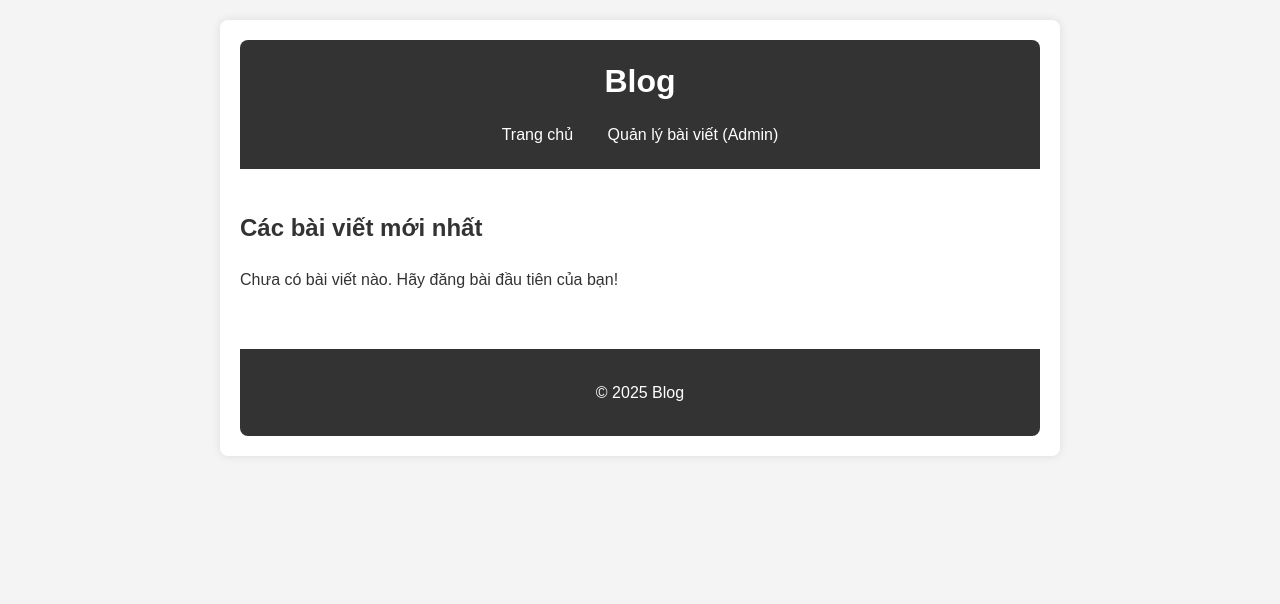
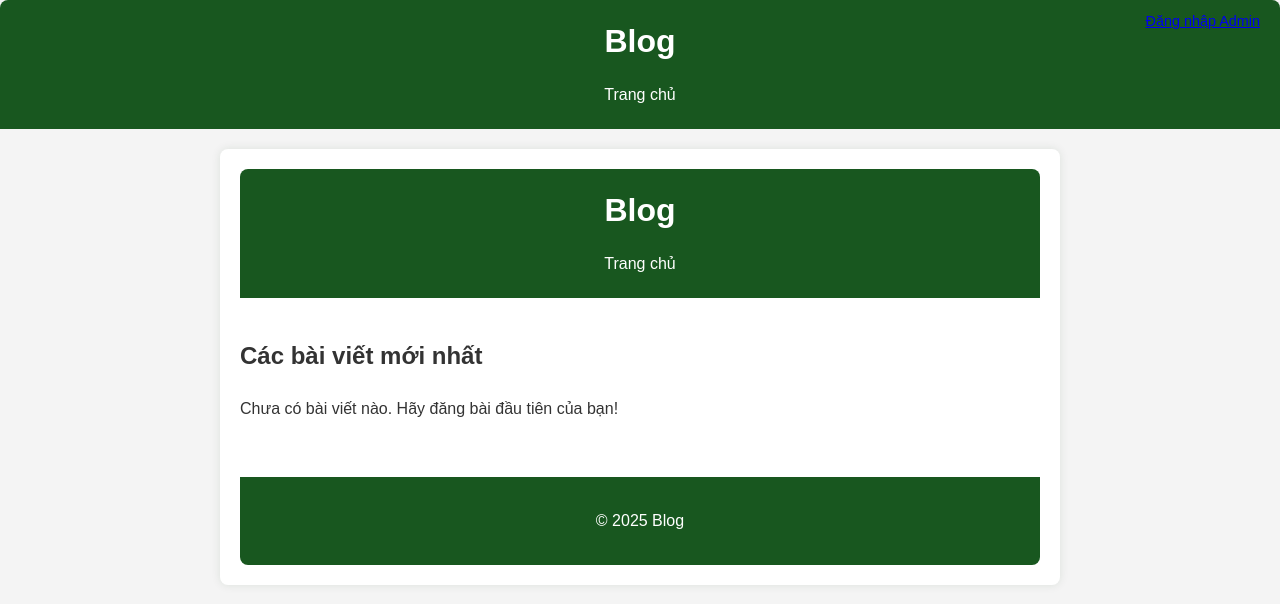
Before and after one commit to Hhao04/Blog, a PHP site: page / in a window 1280 px wide. Shown: the top 604 px of the page. Run offline with PHP 8.4, Linux system fonts and the light colour scheme; data that the repository does not hold is empty.

Commit message:
Cập nhật index.php và thêm chức năng đăng nhập admin

```diff
--- a/index.php
+++ b/index.php
@@ -14,16 +14,33 @@ $result = $conn->query($sql);
 <head>
     <meta charset="UTF-8">
     <meta name="viewport" content="width=device-width, initial-scale=1.0">
-    <title>Blog Đơn Giản Của Tôi</title>
+    <title>Blog Của Tôi</title>
     <link rel="stylesheet" href="style.css">
+
+    <style>
+    .login-admin {
+        position: absolute;
+        top: 10px;
+        right: 20px;
+        font-size: 0.9em;
+    }
+    </style>
+
 </head>
+<header style="position: relative;">
+    <h1>Blog</h1>
+    <nav>
+        <a href="index.php">Trang chủ</a>
+    </nav>
+    <a href="/admin/login.php" class="login-admin">Đăng nhập Admin</a>
+</header>
+
 <body>
     <div class="container">
         <header>
             <h1>Blog</h1>
             <nav>
                 <a href="index.php">Trang chủ</a>
-                <a href="admin/">Quản lý bài viết (Admin)</a>
             </nav>
         </header>
 
--- a/post.php
+++ b/post.php
@@ -36,7 +36,6 @@ if (isset($_GET['id']) && is_numeric($_GET['id'])) {
             <h1>Blog Đơn Giản</h1>
             <nav>
                 <a href="index.php">Trang chủ</a>
-                <a href="admin/">Quản lý bài viết (Admin)</a>
             </nav>
         </header>
 
--- a/style.css
+++ b/style.css
@@ -13,11 +13,11 @@ body {
     background: #fff;
     padding: 20px;
     border-radius: 8px;
-    box-shadow: 0 0 10px rgba(0,0,0,0.1);
+    box-shadow: 0 0 10px rgba(20, 60, 13, 0.1);
 }
 
 header {
-    background: #333;
+    background: #18571f;
     color: #fff;
     padding: 1rem 0;
     text-align: center;
@@ -143,7 +143,7 @@ form button:hover {
 footer {
     text-align: center;
     padding: 15px;
-    background: #333;
+    background: #18571f;
     color: #fff;
     margin-top: 20px;
     border-radius: 0 0 8px 8px;
```
Also changed, not shown: admin/create.php (+9 -1 lines), admin/delete.php (+8 -0 lines), admin/edit.php (+7 -1 lines), admin/index.php (+9 -1 lines), admin/login.php (added, +42 -0 lines), config.php (line endings or trailing spaces).
